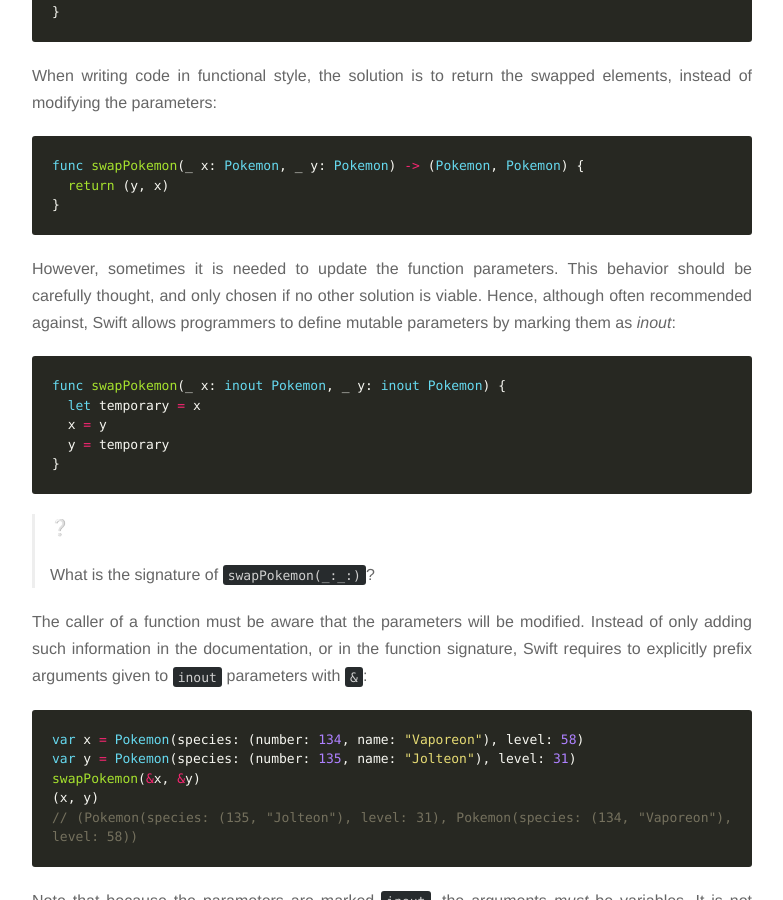
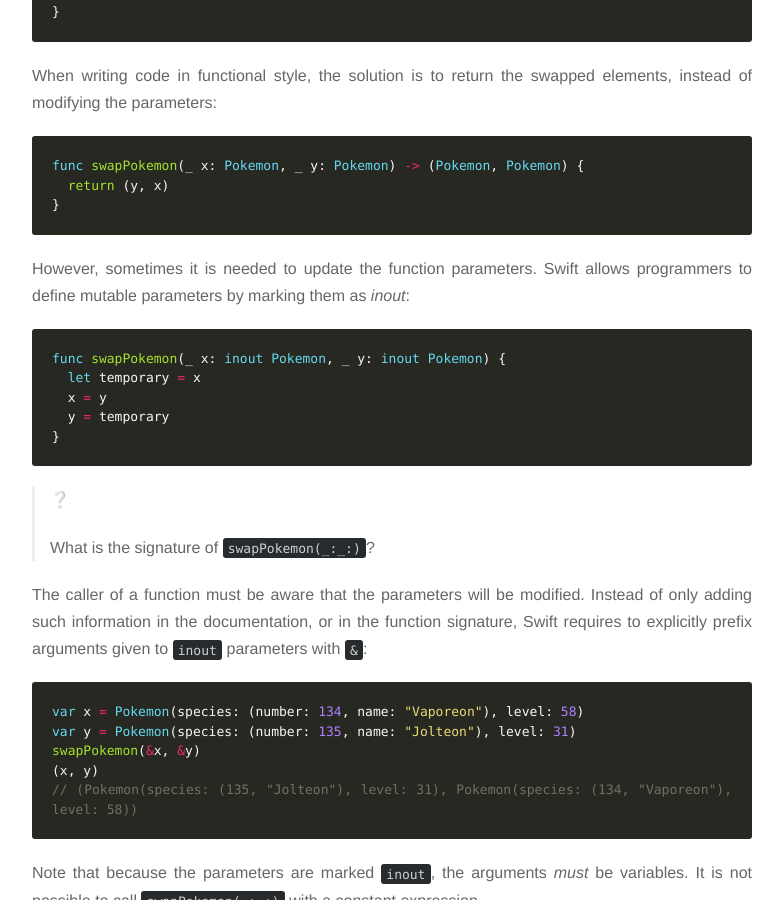
Before and after one commit to kyouko-taiga/swift-thoughts, a Jekyll site: the page built from tutorial/03-functions_and_closures.md, in a window 1280 px wide and 900 px high, scrolled down 4715 px. Shown: the whole window, without its empty margins (248-1031 px from the left). Built offline with Jekyll 4.4.1, drawn with Linux system fonts in a browser that asks for light colours; nearby versions of some CDN libraries.

Commit message:
Minor change

````diff
--- a/tutorial/03-functions_and_closures.md
+++ b/tutorial/03-functions_and_closures.md
@@ -233,8 +233,6 @@ func swapPokemon(_ x: Pokemon, _ y: Pokemon) -> (Pokemon, Pokemon) {
 ```
 
 However, sometimes it is needed to update the function parameters.
-This behavior should be carefully thought, and only chosen if no other solution is viable.
-Hence, although often recommended against,
 Swift allows programmers to define mutable parameters by marking them as *inout*:
 
 ```swift
````
